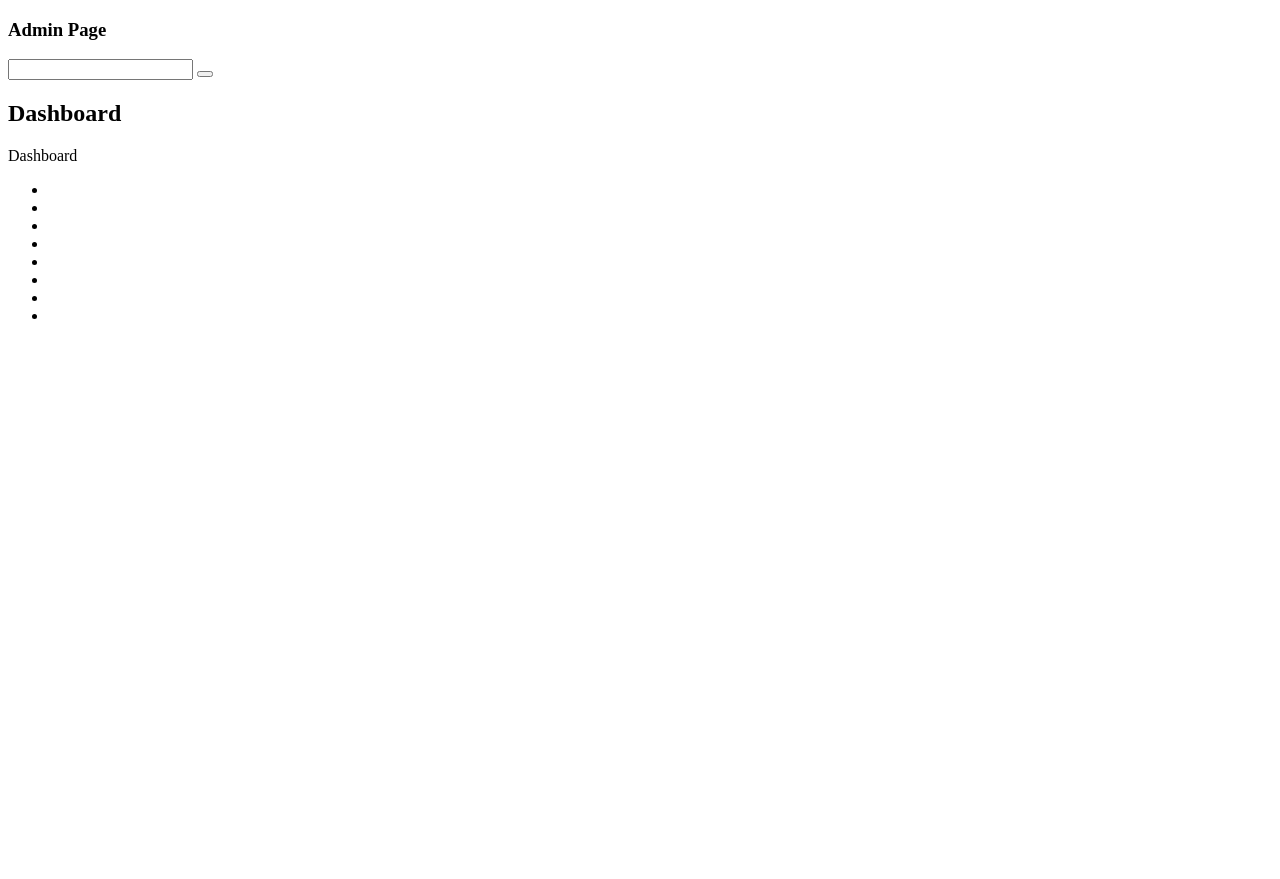
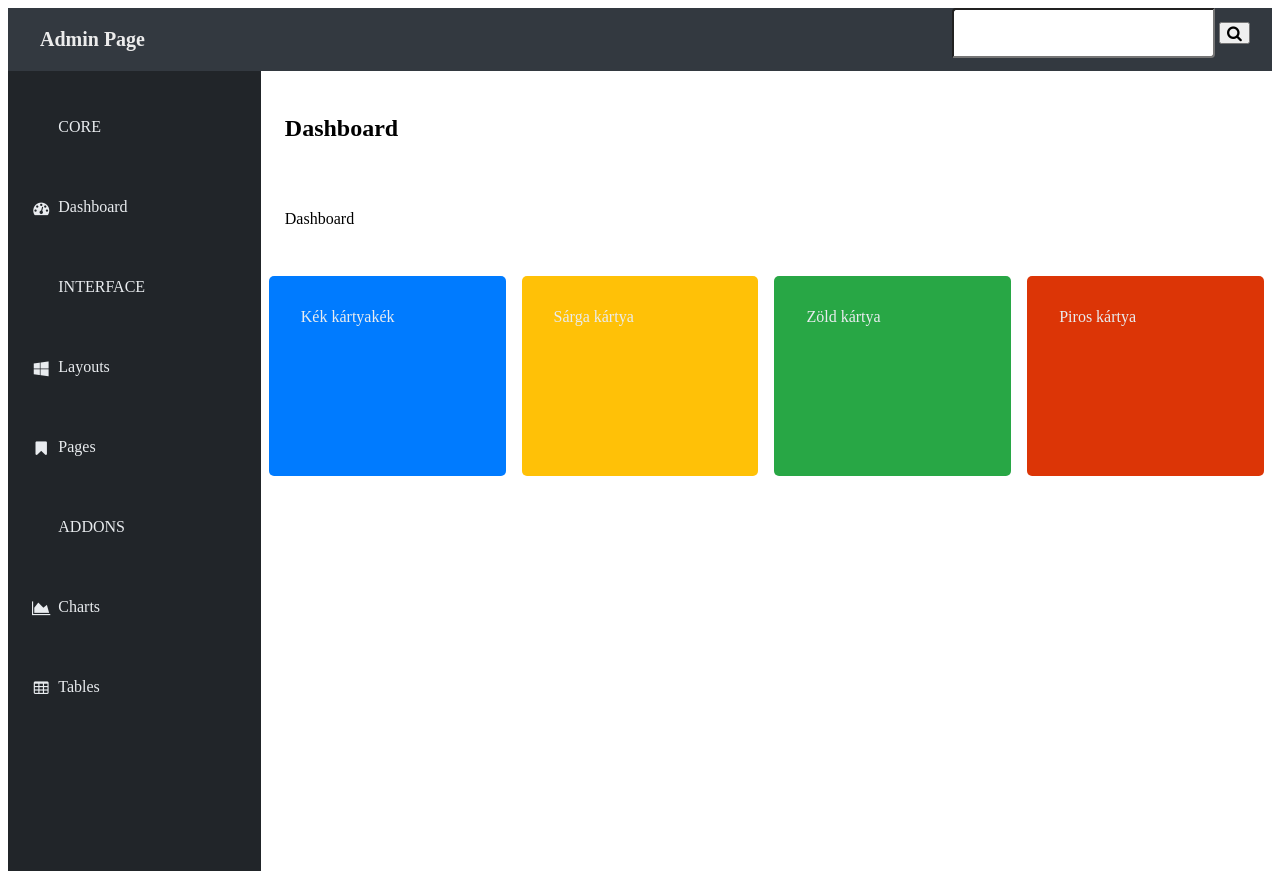
Before and after one commit to Emens7/project-css3-002-admin-template, a plain HTML site: page index.html in a window 1280 px wide. Before the commit the page ends 800 px from the top, so only its background shows below. Drawn offline with Linux system fonts and the light colour scheme.

Commit message:
Félkész

```diff
--- /dev/null
+++ b/css/style.css
@@ -0,0 +1,132 @@
+:root {
+    font-size: 16px;
+}
+
+* {
+    box-sizing: border-box;
+}
+
+.flex-row {
+    display: flex;
+
+}
+
+.flex-container {
+    display: flex;
+    flex-wrap: wrap;
+    margin: .5rem;
+    width: 33%;
+    height: 200px;
+    text-align: left;
+    padding-top: 2rem;
+    padding-left: 2rem;
+    color: rgb(233, 236, 239);
+}
+
+h1, p {
+    padding: 1.5rem;
+}
+
+
+.header--dark {
+    display: flex;
+    background-color: rgb(51, 57, 64);
+    color: rgb(236, 236, 236);
+}
+
+.header__title {
+    display: inline;
+    font-size: 1.25rem;
+    padding-left: 2rem;
+}
+
+.header__search {
+    width: 20rem;
+    display: inline;
+    margin-left: auto;
+}
+
+.search__input {
+    border-top-left-radius: 4px;
+    border-bottom-right-radius: 4px;
+    padding: 0.75rem 0.375rem;
+    font-size: 1.2rem;
+
+
+    /* Itt még hiányzik áttünés fókusz*/
+}
+
+.search__btn {
+    background-color: rgb(104, 132, 161);
+    text-align: center;
+}
+
+.content {
+    flex: 80%;
+}
+
+.aside {
+    flex: 20%;
+    background-color:  rgb(33, 37, 41);
+    height: 100vh;
+    color: rgb(233, 236, 239);
+    line-height: 5rem;
+    padding-left: 1rem;;
+}
+
+.section {
+    background-color: rgb(233, 236, 239);
+    border-radius: .25rem;
+    padding: 1rem 1.5rem;
+}
+
+.card__top {
+    border-top-left-radius: .25rem;
+    border-top-right-radius: .25rem;
+}
+
+.card__bottom {
+    border-bottom-left-radius: .25rem;
+    border-bottom-right-radius: .25rem;
+}
+
+.main__card {
+    display: flex;
+
+}
+
+.main__card--blue {
+    background-color: rgb(0, 123, 255);
+    border-radius: 5px;
+}
+
+.main__card--yellow {
+    background-color: rgb(255, 193, 7);
+    border-radius: 5px;
+}
+
+.main__card--green {
+    background-color:  rgb(40, 167, 69);
+    border-radius: 5px;
+}
+
+.main__card--red {
+    background-color:  rgb(220, 53, 6);
+    border-radius: 5px;
+}
+
+.nav__li--uppercase {
+    text-transform: uppercase;
+}
+
+@media (max-width: 800px) {
+    .flex-container {
+        flex-direction: column;
+    }
+    .content {
+      flex: 90%;
+    }
+    .aside {
+        flex:10%;
+    }
+  }
--- a/index.html
+++ b/index.html
@@ -4,9 +4,11 @@
     <meta charset="UTF-8">
     <meta name="viewport" content="width=device-width, initial-scale=1.0">
     <link href="css/css/font-awesome.min.css" rel="stylesheet">
+    <link href="css/style.css" rel="stylesheet">
     <title>Document</title>
 </head>
 <body>
+
      <header class="header--dark">
         <h3 class="header__title">
             Admin Page
@@ -14,12 +16,31 @@
 
         <div class="header__search">
             <input class="search__input">
-            <button class="search__btn"></button>
+            <button class="search__btn, fa fa-search"></button>
         </div>
 
      </header>
 
-     <main class="main">
+     <main class="main flex-row">
+
+        <aside class="aside">
+
+            <nav class="main__nav">
+
+                <ul class="nav__ul fa-ul">
+                    <li class="nav__li--uppercase">Core</li>
+                    <li><span class="fa-li"><i class="fa fa-tachometer"></i></span>Dashboard</li>
+                    <li class="nav__li--uppercase">Interface</li>
+                    <li><span class="fa-li"><i class="fa fa-windows"></i></span>Layouts</li>
+                    <li><span class="fa-li"><i class="fa fa-bookmark"></i></span>Pages</li>
+                    <li class="nav__li--uppercase">Addons</li>
+                    <li><span class="fa-li"><i class="fa fa-area-chart"></i></span>Charts</li>
+                    <li><span class="fa-li"><i class="fa fa-table"></i></span>Tables</li>
+                </ul>
+
+            </nav>
+
+        </aside>
 
         <section class="content">
 
@@ -32,50 +53,60 @@
             </div>
 
             <div class="main__cards">
+
                 <div class="main__card">
 
-                    <div class="main__card--blue"></div>
-                        <div class="card__top"></div>
-                        <div class="card__bottom"></div>
+                    <div class="main__card--blue flex-container">
 
-                    <div class="main__card--yellow"></div>
-                        <div class="card__top"></div>
-                        <div class="card__bottom"></div>
+                        <div class="card__top">
+                            Kék kártya
+                        </div>
 
-                    <div class="main__card--green"></div>
-                        <div class="card__top"></div>
-                        <div class="card__bottom"></div>
+                        <div class="card__bottom">
+kék
+                        </div>
+                    </div>
 
-                    <div class="main__card--red"></div>
-                        <div class="card__top"></div>
-                        <div class="card__bottom"></div>
+                        <div class="main__card--yellow flex-container">
+
+                        <div class="card__top">
+                            Sárga kártya
+                        </div>
+
+                        <div class="card__bottom">
+
+                        </div>
+                    </div>
+
+                    <div class="main__card--green flex-container">
+
+                        <div class="card__top">
+                            Zöld kártya
+                        </div>
+
+                        <div class="card__bottom">
+
+                        </div>
+                    </div>
+
+                    <div class="main__card--red flex-container">
+
+                        <div class="card__top">
+                            Piros kártya
+                        </div>
+                        <div class="card__bottom">
+
+                        </div>
+                    </div>
 
                 </div>
-            </div>
+
 
         </section>
 
-        <aside class="">
-
-            <nav class="main__nav">
-
-                <ul class="nav__ul">
-                    <li></li>
-                    <li></li>
-                    <li></li>
-                    <li></li>
-                    <li></li>
-                    <li></li>
-                    <li></li>
-                    <li></li>
-                </ul>
-
-            </nav>
-
-        </aside>
-
      </main>
 
+    </div>
 
 </body>
 </html>
```
